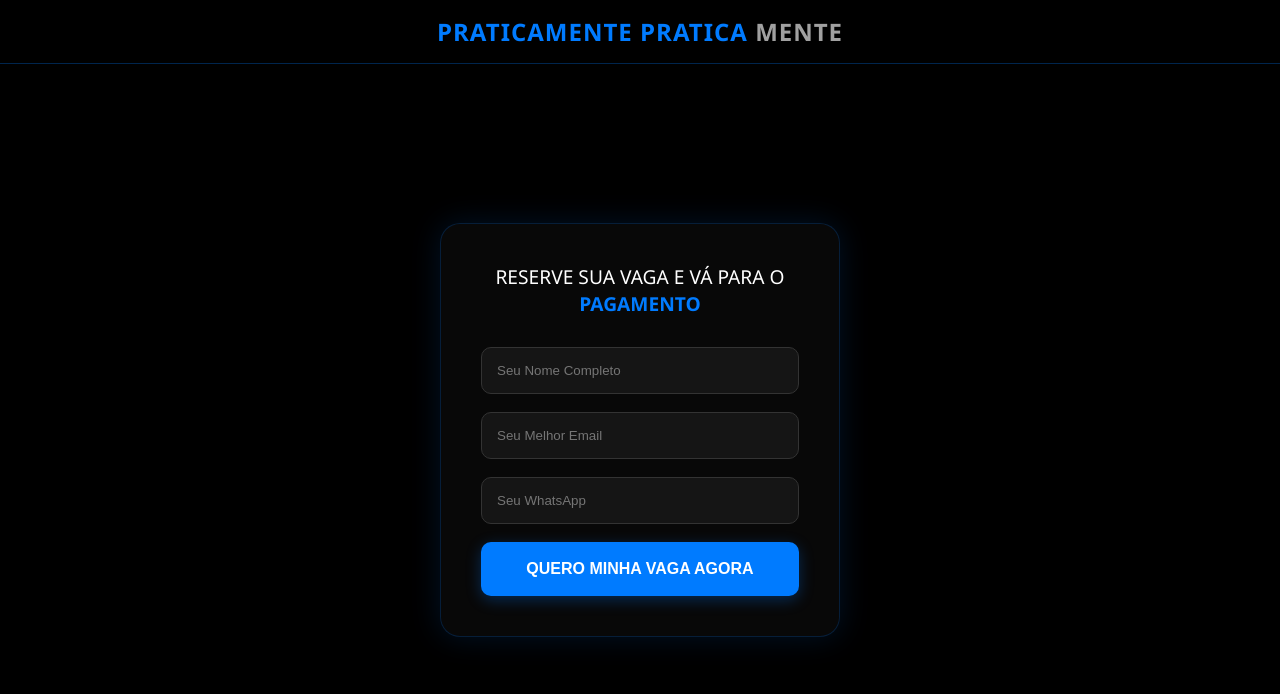
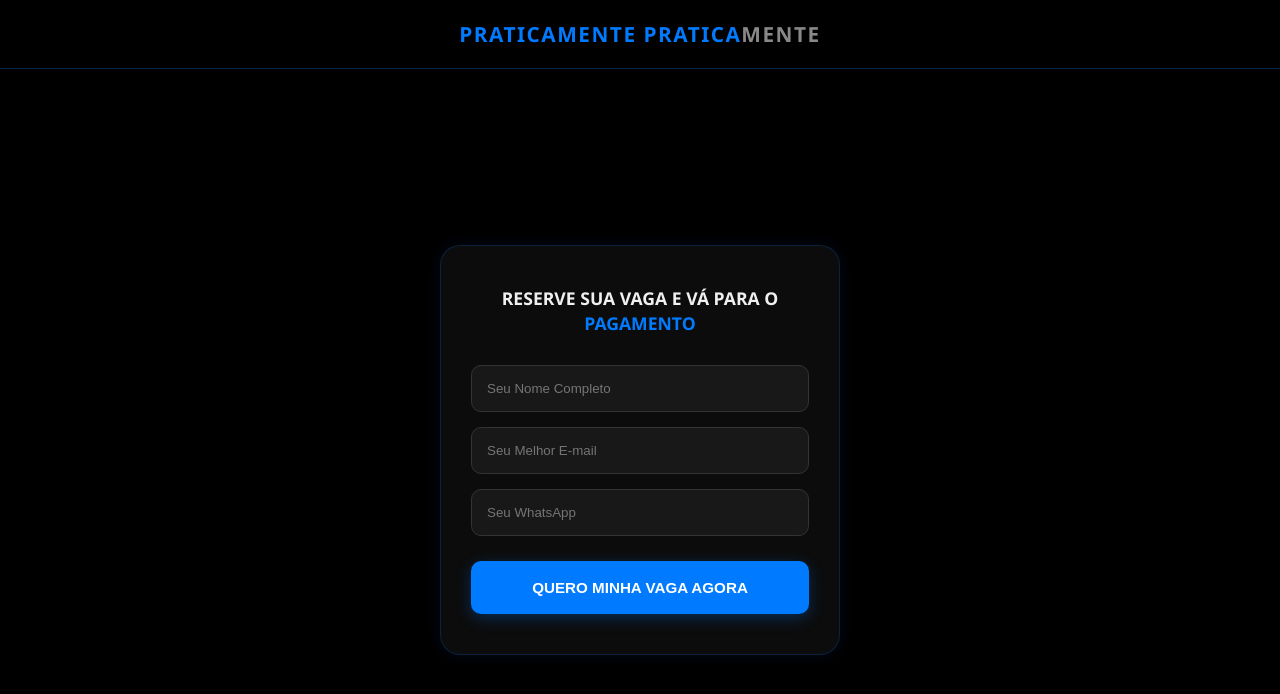
Before and after one commit to otaviooaugusto13-cyber/edu, a website: page eduu.html in a window 1280 px wide. Drawn offline with Linux system fonts and the light colour scheme.

Commit message:
Update eduu.html

```diff
--- a/eduu.html
+++ b/eduu.html
@@ -3,14 +3,15 @@
 <head>
     <meta charset="UTF-8">
     <meta name="viewport" content="width=device-width, initial-scale=1.0">
-    <title>Inscrição - Praticamente</title>
+    <title>Praticamente - Inscrição</title>
     <style>
+        /* RESET */
         * { box-sizing: border-box; margin: 0; padding: 0; }
 
         body {
-            background-color: #000; /* Fundo principal preto */
-            color: #fff;
-            font-family: 'Segoe UI', Roboto, Arial, sans-serif;
+            background-color: #000000; /* Fundo totalmente preto */
+            color: #ffffff;
+            font-family: 'Segoe UI', Arial, sans-serif;
             min-height: 100vh;
             display: flex;
             flex-direction: column;
@@ -20,83 +21,75 @@
             position: relative;
         }
 
-        /* --- CABEÇALHO VIDRO FUMÊ --- */
-        header {
+        /* --- CABEÇALHO VIDRO FUMÊ (FIXO) --- */
+        .header-glass {
             width: 100%;
             position: fixed;
             top: 0;
             left: 0;
-            padding: 15px 0;
+            padding: 20px 0;
             text-align: center;
-            z-index: 10;
-            background: rgba(0, 0, 0, 0.7); /* Fumê escuro */
+            z-index: 1000;
+
+            /* Efeito Fumê */
+            background: rgba(0, 0, 0, 0.75);
             backdrop-filter: blur(12px);
             -webkit-backdrop-filter: blur(12px);
-            border-bottom: 1px solid rgba(0, 123, 255, 0.3); /* Borda azul sutil */
+            border-bottom: 1px solid rgba(0, 123, 255, 0.3); /* Linha azul fina */
         }
 
-        .logo-texto {
-            font-size: 1.5rem;
+        .logo-box {
+            font-size: 1.3rem;
             font-weight: 800;
-            letter-spacing: 1px;
+            letter-spacing: 1.5px;
             text-transform: uppercase;
         }
 
-        /* Cores solicitadas para o nome */
-        .azul-destaque { color: #007bff; } /* Azul vibrante */
-        .cinza-destaque { color: #a0a0a0; } /* Cinza médio */
+        /* Cores solicitadas */
+        .text-blue { color: #007bff; }
+        .text-gray { color: #888888; }
 
-        /* --- CONFIGURAÇÃO DE FUNDOS --- */
+        /* --- FUNDOS --- */
         @media (max-width: 768px) {
             body {
-                background-image: linear-gradient(rgba(0,0,0,0.6), rgba(0,0,0,0.6)), url('https://raw.githubusercontent.com/otaviooaugusto13-cyber/edu/main/eduardo.png');
+                background-image: linear-gradient(rgba(0,0,0,0.6), rgba(0,0,0,0.8)),
+                                  url('https://raw.githubusercontent.com/otaviooaugusto13-cyber/edu/main/eduardo.png');
                 background-size: contain;
                 background-repeat: no-repeat;
                 background-position: bottom right;
             }
         }
 
-        @media (min-width: 769px) {
-            body {
-                background-image: linear-gradient(rgba(0,0,0,0.7), rgba(0,0,0,0.7)), url('SUA_FOTO_PC.jpg');
-                background-size: cover;
-                background-position: center;
-            }
-        }
-
         /* --- CONTAINER DO FORMULÁRIO --- */
-        .container {
-            background-color: rgba(10, 10, 10, 0.8);
+        .main-container {
+            background: rgba(15, 15, 15, 0.85);
             backdrop-filter: blur(20px);
-            padding: 40px;
+            -webkit-backdrop-filter: blur(20px);
+            padding: 40px 30px;
             border-radius: 20px;
             width: 90%;
             max-width: 400px;
-            border: 1px solid rgba(0, 123, 255, 0.2); /* Borda azulada */
-            box-shadow: 0 0 30px rgba(0, 123, 255, 0.15); /* Brilho neon azul sutil */
-            z-index: 2;
-            margin-top: 100px;
-            margin-bottom: 40px;
+            border: 1px solid rgba(0, 123, 255, 0.2);
+            box-shadow: 0 0 40px rgba(0, 0, 0, 0.5), 0 0 20px rgba(0, 123, 255, 0.1);
+            z-index: 10;
+            margin-top: 100px; /* Evita o header */
         }
 
         h2 {
-            color: #fff;
             text-align: center;
+            font-size: 1.1rem;
             margin-bottom: 30px;
-            font-size: 1.2rem;
+            color: #f0f0f0;
             line-height: 1.4;
-            font-weight: 400;
         }
 
-        h2 b {
-            color: #007bff; /* Destaque azul no texto do form */
-        }
+        h2 span { color: #007bff; font-weight: bold; }
 
         /* --- INPUTS --- */
         input {
             width: 100%;
             padding: 15px;
-            margin-bottom: 18px;
+            margin-bottom: 15px;
             border: 1px solid #333;
             border-radius: 10px;
             background: rgba(255, 255, 255, 0.05);
@@ -111,52 +104,48 @@
         }
 
         /* --- BOTÃO AZUL --- */
-        button {
+        .btn-action {
             width: 100%;
             padding: 18px;
-            background-color: #007bff; /* Azul */
+            background-color: #007bff;
             color: #fff;
             border: none;
             border-radius: 10px;
-            font-weight: bold;
-            font-size: 1rem;
+            font-weight: 800;
+            font-size: 0.95rem;
             cursor: pointer;
             text-transform: uppercase;
-            transition: all 0.3s ease;
+            transition: 0.3s;
             box-shadow: 0 4px 15px rgba(0, 123, 255, 0.3);
+            margin-top: 10px;
         }
 
-        button:hover {
+        .btn-action:hover {
             background-color: #0056b3;
             transform: translateY(-2px);
             box-shadow: 0 6px 20px rgba(0, 123, 255, 0.5);
-        }
-
-        button:active {
-            transform: scale(0.98);
         }
     </style>
 </head>
 <body>
 
-    <header>
-        <div class="logo-texto">
-            <span class="azul-destaque">PRATICAMENTE</span>
-            <span class="azul-destaque">PRATICA</span>
-            <span class="cinza-destaque">MENTE</span>
+    <header class="header-glass">
+        <div class="logo-box">
+            <span class="text-blue">PRATICAMENTE PRATICA</span><span class="text-gray">MENTE</span>
         </div>
     </header>
 
-    <div class="container">
-        <h2>RESERVE SUA VAGA E VÁ PARA O <b>PAGAMENTO</b></h2>
+    <div class="main-container">
+        <h2>RESERVE SUA VAGA E VÁ PARA O <span>PAGAMENTO</span></h2>
+
         <form action="https://formspree.io/f/xyznmr" method="POST">
             <input type="text" name="nome" placeholder="Seu Nome Completo" required>
-            <input type="email" name="email" placeholder="Seu Melhor Email" required>
+            <input type="email" name="email" placeholder="Seu Melhor E-mail" required>
             <input type="tel" name="telefone" placeholder="Seu WhatsApp" required>
 
             <input type="hidden" name="_next" value="https://pay.hotmart.com/Y103400130Y">
 
-            <button type="submit">QUERO MINHA VAGA AGORA</button>
+            <button type="submit" class="btn-action">QUERO MINHA VAGA AGORA</button>
         </form>
     </div>
 
```
